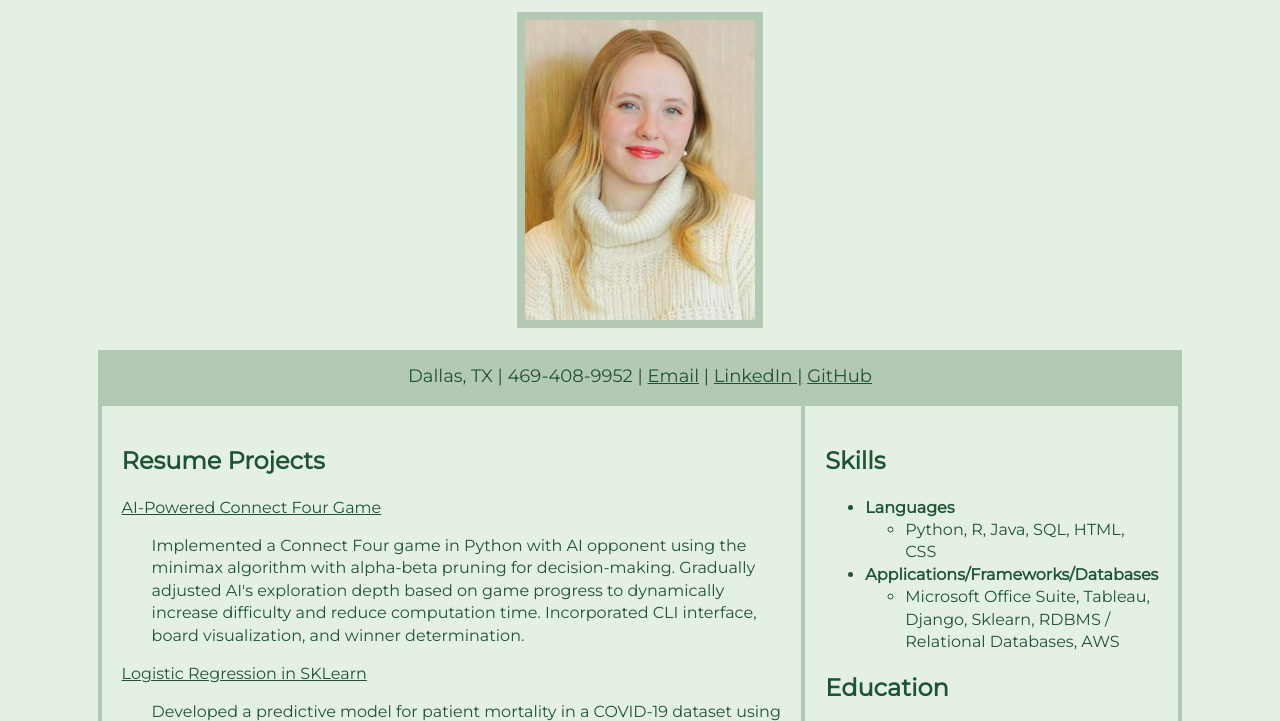
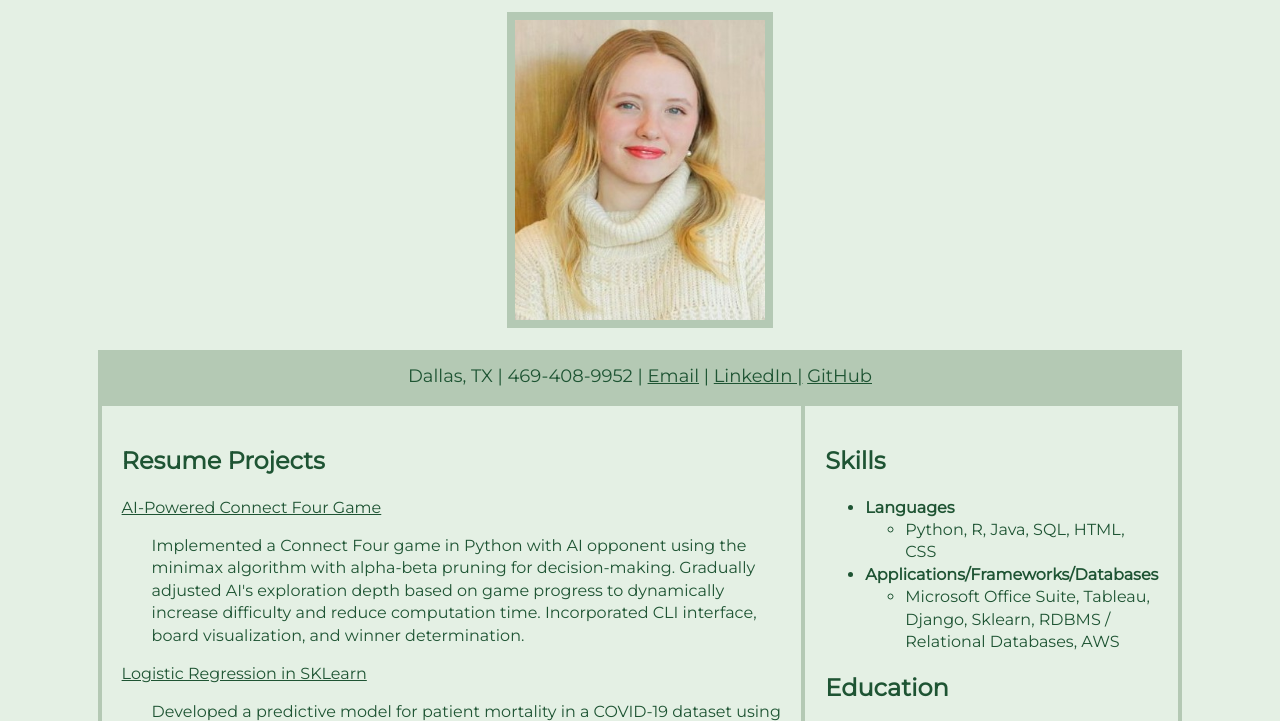
Before and after one commit to darias31/darias31.github.io, a plain HTML site: page index.html in a window 1280 px wide. Shown: the part 53-774 px from the top of the page. Drawn offline with Linux system fonts and the light colour scheme.

Commit message:
Update index.html

```diff
--- a/index.html
+++ b/index.html
@@ -16,7 +16,7 @@
     <img
       src="headshot.jpg"
       alt="Headshot"
-      width="230"
+      width="250"
       height="300"
       class="headshot"
     />
```
